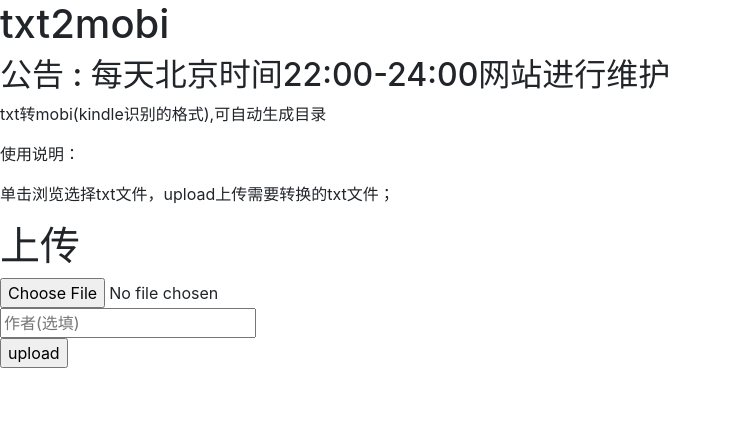
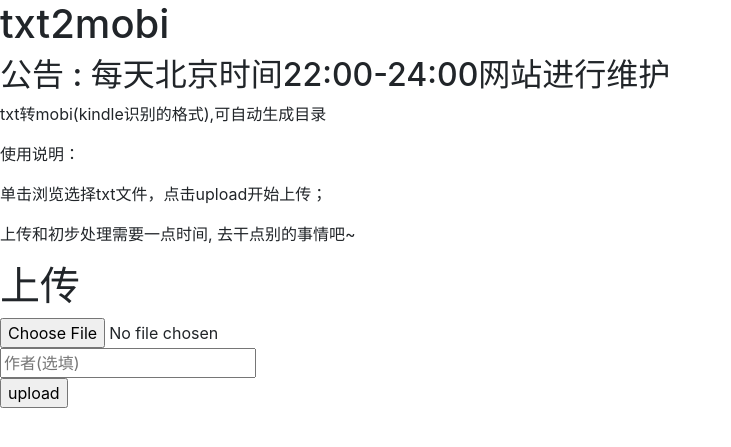
Before and after one commit to c4rO-0/kindleTrans, a Flask app: page /TransformEbook in a window 1280 px wide. Shown: the part 56-503 px from the top of the page, without its empty margins (0-731 px from the left). Run offline with Flask 2, Linux system fonts and the light colour scheme; some libraries are stand-ins or nearby versions.

Commit message:
完善提示信息
1. 默认作者
2. 网页提示

```diff
--- a/code/Pages/TransformEbook.py
+++ b/code/Pages/TransformEbook.py
@@ -114,12 +114,8 @@
                     #     print("转换失败. 失败码 : ", info_o)
                     return redirect("/404/转码失败,请手动转换为gdb或utf-8")
                 #-----------------
-                if (form.author.data == ''):
-                    print("没有作者")
-                    init_project(filePath, filename)
-                else:
-                    print("作者 : ", form.author.data)
-                    init_project(filePath, filename, form.author.data)
+
+                init_project(filePath, filename, form.author.data)
                 # 初始化图书
 
                 #-----------------
--- a/code/templates/TransformEbook.html.j2
+++ b/code/templates/TransformEbook.html.j2
@@ -27,7 +27,8 @@
 <h2>公告 : 每天北京时间22:00-24:00网站进行维护</h2>
 <p> txt转mobi(kindle识别的格式),可自动生成目录 </p>
 <p>使用说明：</p>
-<p>单击浏览选择txt文件，upload上传需要转换的txt文件；</p>
+<p>单击浏览选择txt文件，点击upload开始上传；</p>
+<p>上传和初步处理需要一点时间, 去干点别的事情吧~</p>
 <h1>{{ gettext( "上传" ) }}</h1>
     {{ form.hidden_tag() }}
     {{ form.file }}
```
